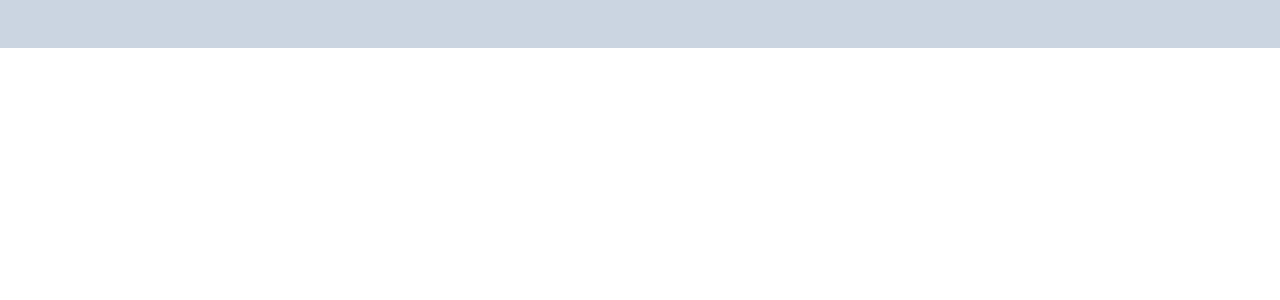
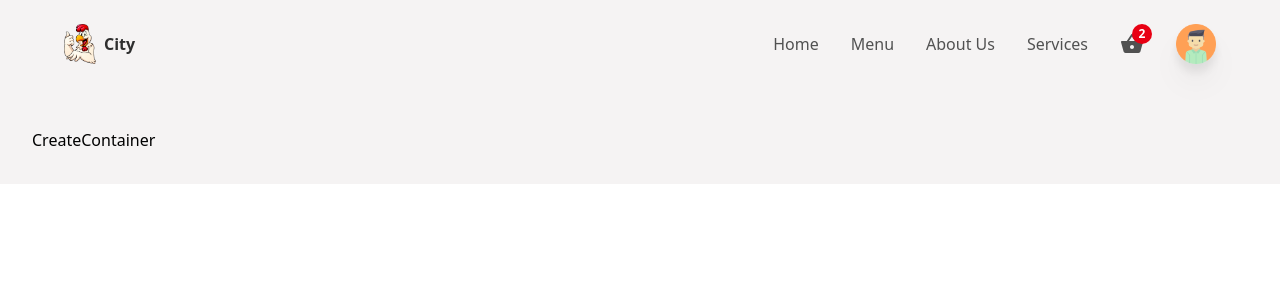
Before and after one commit to Reemu04/react-restaurant-app, a React (Create React App) app: page /createItem in a window 1280 px wide. Shown: the top 300 px of the page. Built offline with nearby package versions, Linux system fonts and the light colour scheme.

Commit message:
Header component

```diff
--- a/src/App.js
+++ b/src/App.js
@@ -1,11 +1,22 @@
+import { AnimatePresence } from "framer-motion";
 import React from "react";
+import { Route, Routes } from "react-router-dom";
 import { Header } from "./components";
-
+import { CreateContainer } from "./components";
+import { MainContainer } from "./components";
 const App = () => {
   return (
-    <div className="w-screen h-auto flex flex-col ">
-      <Header />
-    </div>
+    <AnimatePresence>
+      <div className="w-screen h-auto flex flex-col bg-primary">
+        <Header />
+        <main className="mt-24 p-8 w-full">
+          <Routes>
+            <Route path="/" element={<MainContainer />} />
+            <Route path="/createItem" element={<CreateContainer />} />
+          </Routes>
+        </main>
+      </div>
+    </AnimatePresence>
   );
 };
 
--- /dev/null
+++ b/src/components/CreateContainer.jsx
@@ -0,0 +1,7 @@
+import React from "react";
+
+const CreateContainer = () => {
+  return <div>CreateContainer</div>;
+};
+
+export default CreateContainer;
--- a/src/components/Header.jsx
+++ b/src/components/Header.jsx
@@ -1,14 +1,52 @@
 import React from "react";
-
+import Logo from "../assests/logo.png";
+import Avatar from "../assests/avatar.png";
+import { MdShoppingBasket } from "react-icons/md";
+import { motion } from "framer-motion";
+import { Link } from "react-router-dom";
 const Header = () => {
   return (
-    <div className=" fixed z-50 w-screen bg-slate-300 p-6 px-16">
+    <header className=" fixed z-50 w-screen  p-6 px-16">
       {/* desktop and tablet */}
-      <div className="hidden md:flex w-full h-full"></div>
+      <div className="hidden md:flex w-full h-full items-center justify-between">
+        <Link to="/" className="flex items-center gap-2">
+          <img src={Logo} alt="logo" className="w-8 object-cover " />
+          <p className="text-headingColor text-x1 font-bold">City</p>
+        </Link>
+        <div className="flex items-center  gap-8">
+          <ul className="flex items-center gap-8 ">
+            <li className="text-base text-textColor hover:text-headingColor duration-100 transition-all ease-in-out cursor-pointer">
+              Home
+            </li>
+            <li className="text-base text-textColor hover:text-headingColor duration-100 transition-all ease-in-out cursor-pointer">
+              Menu
+            </li>
+            <li className="text-base text-textColor hover:text-headingColor duration-100 transition-all ease-in-out cursor-pointer">
+              About Us
+            </li>
+            <li className="text-base text-textColor hover:text-headingColor duration-100 transition-all ease-in-out cursor-pointer">
+              Services
+            </li>
+          </ul>
 
+          <div className="relative flex items-center justify-center">
+            <MdShoppingBasket className="text-textColor text-2xl  cursor-pointer" />
+            <div className="absolute -top-2 -right-2 w-5 h-5 rounded-full bg-cartNumBg flex justify-center items-center">
+              <p className="text-xs text-white font-semibold ">2</p>
+            </div>
+          </div>
+
+          <motion.img
+            whileTap={{ scale: 0.6 }}
+            src={Avatar}
+            alt="userProfile"
+            className="w-10 min-w-[40px] h-10 min-h-[40px] drop-shadow-xl cursor-pointer"
+          />
+        </div>
+      </div>
       {/* mobile */}
       <div className="flex md:hidden w-full h-full"></div>
-    </div>
+    </header>
   );
 };
 
--- /dev/null
+++ b/src/components/MainContainer.jsx
@@ -0,0 +1,7 @@
+import React from "react";
+
+const MainContainer = () => {
+  return <div>MainContainer</div>;
+};
+
+export default MainContainer;
--- a/src/components/index.js
+++ b/src/components/index.js
@@ -1 +1,3 @@
 export { default as Header } from "./Header";
+export { default as MainContainer } from "./MainContainer";
+export { default as CreateContainer } from "./CreateContainer";
```
